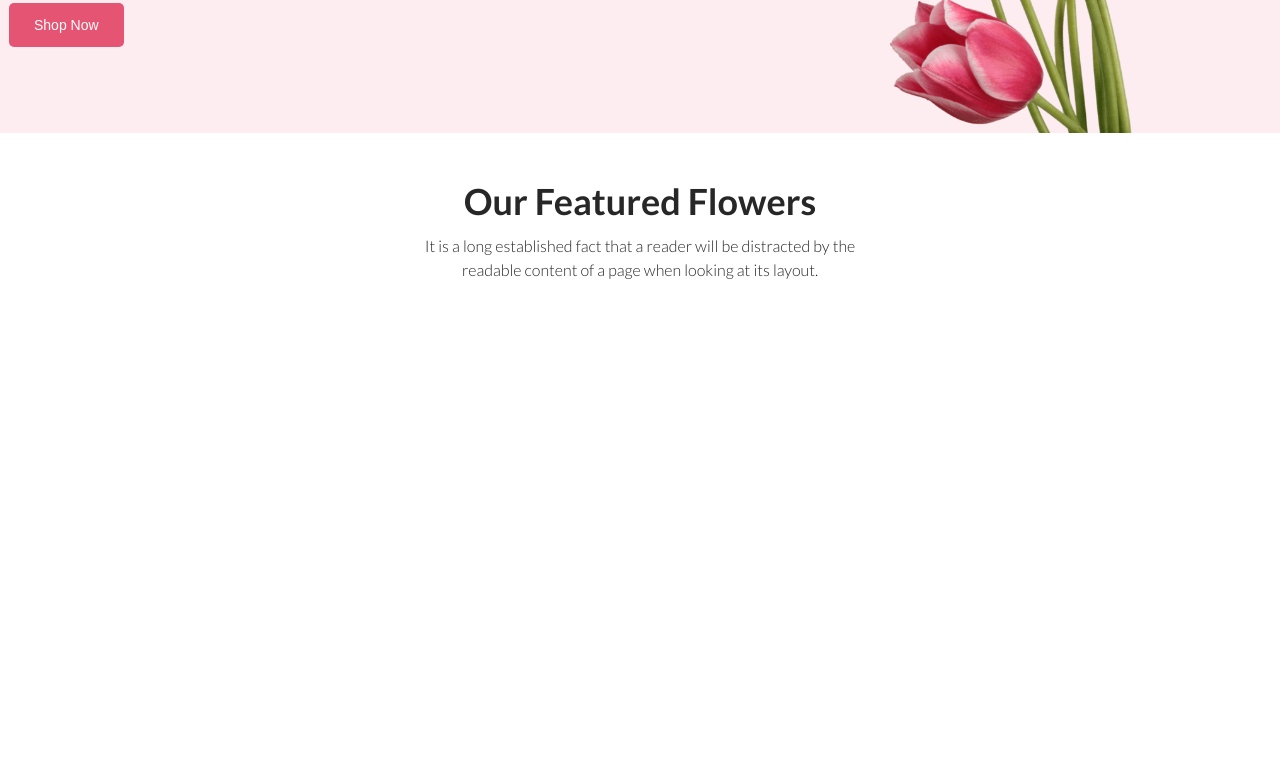
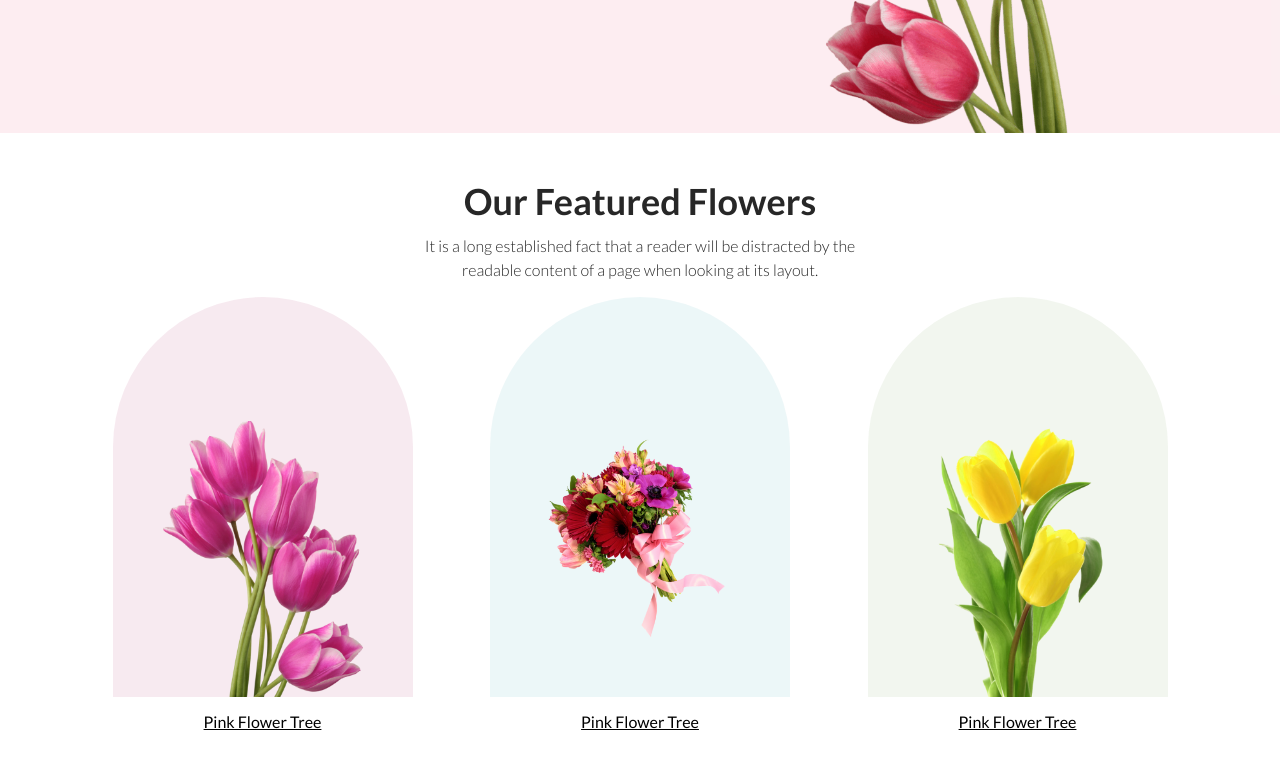
Before and after one commit to shahin569/first-assignment-flower-, a plain HTML site: page index.html in a window 1280 px wide. Shown: the part 414-1182 px from the top of the page. Before the commit the page ends 800 px from the top, so only its background shows below. Drawn offline with Linux system fonts and the light colour scheme.

Commit message:
featuered sectoin added

```diff
--- a/index.html
+++ b/index.html
@@ -29,8 +29,25 @@
             <div class="featured-section container">
                 <h2 class="secondary-title">Our Featured Flowers</h2>
                 <p class="featured-description description">It is a long established fact that a reader will be distracted by the readable content of a page when looking at its layout.</p>
-                <div class="featured-boxes">
-
+                <div class="featured-boxes flex">
+                    <div class="box ">
+                        <div class="box-image first-box">
+                            <img width="200" src="images/pngwing 6.png" alt="">
+                        </div>
+                        <div class="box-title">Pink Flower Tree</div>
+                    </div>
+                    <div class="box x odd-image">
+                        <div class="box-image second-box">
+                            <img width="200" src="images/pngwing 5.png" alt="">
+                        </div>
+                        <div class="box-title">Pink Flower Tree</div>
+                    </div>
+                    <div class="box ">
+                        <div class="box-image third-box">
+                            <img width="200" src="images/pngwing 7.png" alt="">
+                        </div>
+                        <div class="box-title">Pink Flower Tree</div>
+                    </div>
                 </div>
             </div>
         </section>
--- a/style.css
+++ b/style.css
@@ -13,11 +13,11 @@ body{
 }
 .flex{
     display:flex;
-    justify-content: space-between;
+    justify-content: space-evenly;
     align-items: center;
 }
 .container{
-    max-width: 1280px;
+    max-width: 1180px;
     margin: auto;
 
 }
@@ -40,8 +40,8 @@ body{
 /* header css starts*/
 .main-header{
     height: 497px;
-    justify-content: center;
-    gap: 350px;
+    /* justify-content: center; */
+    gap: 200px;
     overflow: hidden;
     padding-top: 50px;
 }
@@ -54,6 +54,7 @@ body{
 }
 .banner-info{
     width: 40vw;
+    padding-bottom: 100px;
 }
 
 .banner-description{
@@ -89,3 +90,53 @@ body{
     text-align: center;
     display: inline-block;
 }
+
+.featured-boxes{
+    align-items: center;
+}
+
+.box-image{
+    margin: 15px;
+    width: 300px;
+    height:400px;
+    border-radius: 300px 300px 0 0;
+}
+
+.box-image{
+    position: relative;
+}
+
+.box-image img{
+    max-width: 400px;
+    position: absolute;
+    bottom:0;
+    left:50%;
+    transform: translate(-50%, -0);
+
+}
+
+.odd-image img{
+    max-width: 400px;
+    position: absolute;
+    bottom:10%;
+    left:50%;
+    transform: translate(-50%, -10%);
+}
+
+.first-box{
+    background-color: #a7216218;
+}
+
+.second-box{
+    background-color: #0598a013;
+}
+
+.third-box{
+    background-color: #477d1111;
+}
+
+
+.box-title{
+    font-size: 16px;
+    text-decoration: underline;
+}
```
